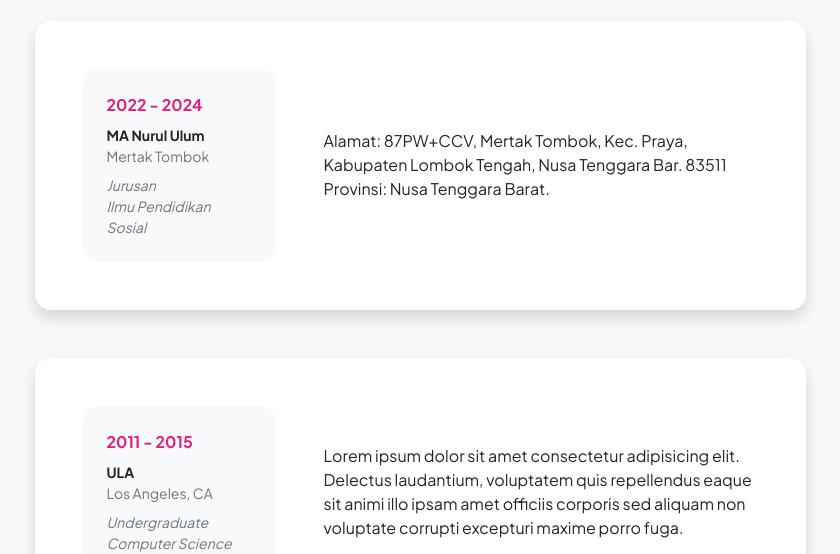
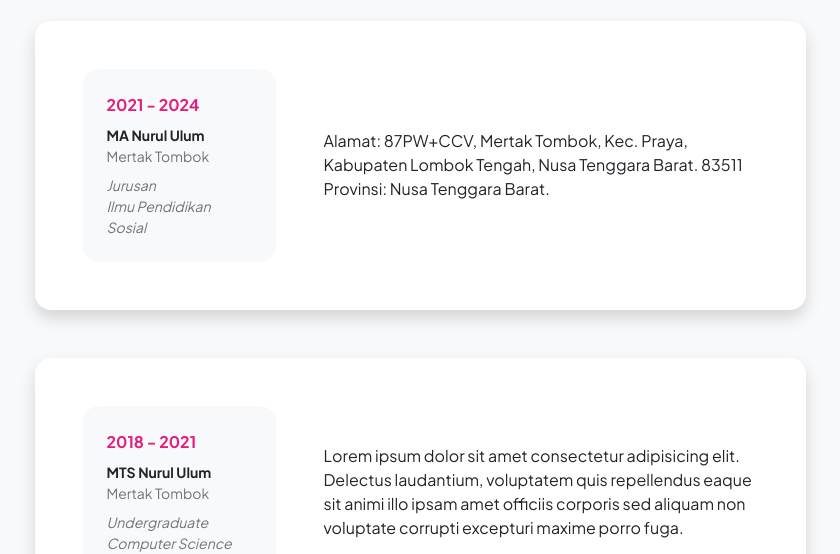
Before and after one commit to muhammadulul121205/Tugas-Ulul-Coding, a plain HTML site: page resume.html in a window 1280 px wide. Shown: the part 923-1477 px from the top of the page, without its empty margins (220-1060 px from the left). Drawn offline with nearby package versions, Linux system fonts and the light colour scheme.

Commit message:
Update resume.html

```diff
--- a/resume.html
+++ b/resume.html
@@ -94,7 +94,7 @@
                                     <div class="row align-items-center gx-5">
                                         <div class="col text-center text-lg-start mb-4 mb-lg-0">
                                             <div class="bg-light p-4 rounded-4">
-                                                <div class="text-secondary fw-bolder mb-2">2022 - 2024</div>
+                                                <div class="text-secondary fw-bolder mb-2">2021 - 2024</div>
                                                 <div class="mb-2">
                                                     <div class="small fw-bolder">MA Nurul Ulum</div>
                                                     <div class="small text-muted">Mertak Tombok</div>
@@ -105,7 +105,7 @@
                                                 </div>
                                             </div>
                                         </div>
-                                        <div class="col-lg-8"><div> Alamat: 87PW+CCV, Mertak Tombok, Kec. Praya, Kabupaten Lombok Tengah, Nusa Tenggara Bar. 83511
+                                        <div class="col-lg-8"><div> Alamat: 87PW+CCV, Mertak Tombok, Kec. Praya, Kabupaten Lombok Tengah, Nusa Tenggara Barat. 83511
                                          Provinsi: Nusa Tenggara Barat.</div></div>
                                     </div>
                                 </div>
@@ -116,10 +116,10 @@
                                     <div class="row align-items-center gx-5">
                                         <div class="col text-center text-lg-start mb-4 mb-lg-0">
                                             <div class="bg-light p-4 rounded-4">
-                                                <div class="text-secondary fw-bolder mb-2">2011 - 2015</div>
+                                                <div class="text-secondary fw-bolder mb-2">2018 - 2021</div>
                                                 <div class="mb-2">
-                                                    <div class="small fw-bolder">ULA</div>
-                                                    <div class="small text-muted">Los Angeles, CA</div>
+                                                    <div class="small fw-bolder">MTS Nurul Ulum</div>
+                                                    <div class="small text-muted">Mertak Tombok</div>
                                                 </div>
                                                 <div class="fst-italic">
                                                     <div class="small text-muted">Undergraduate</div>
```
